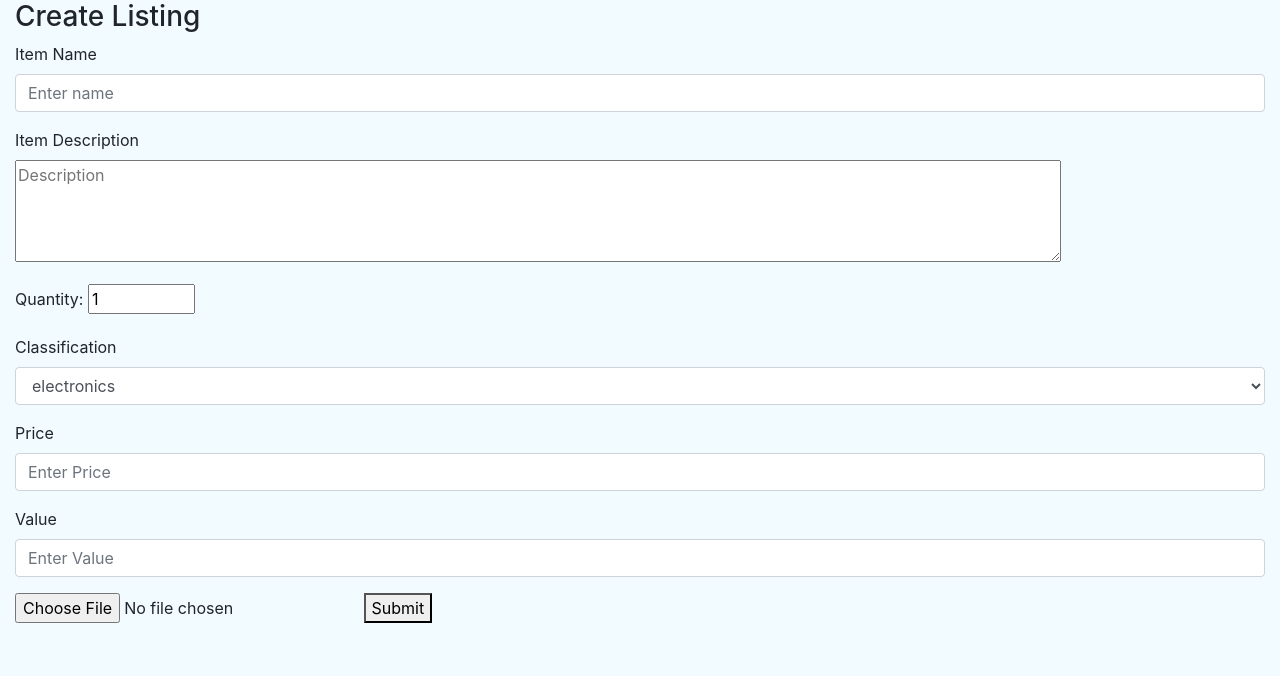
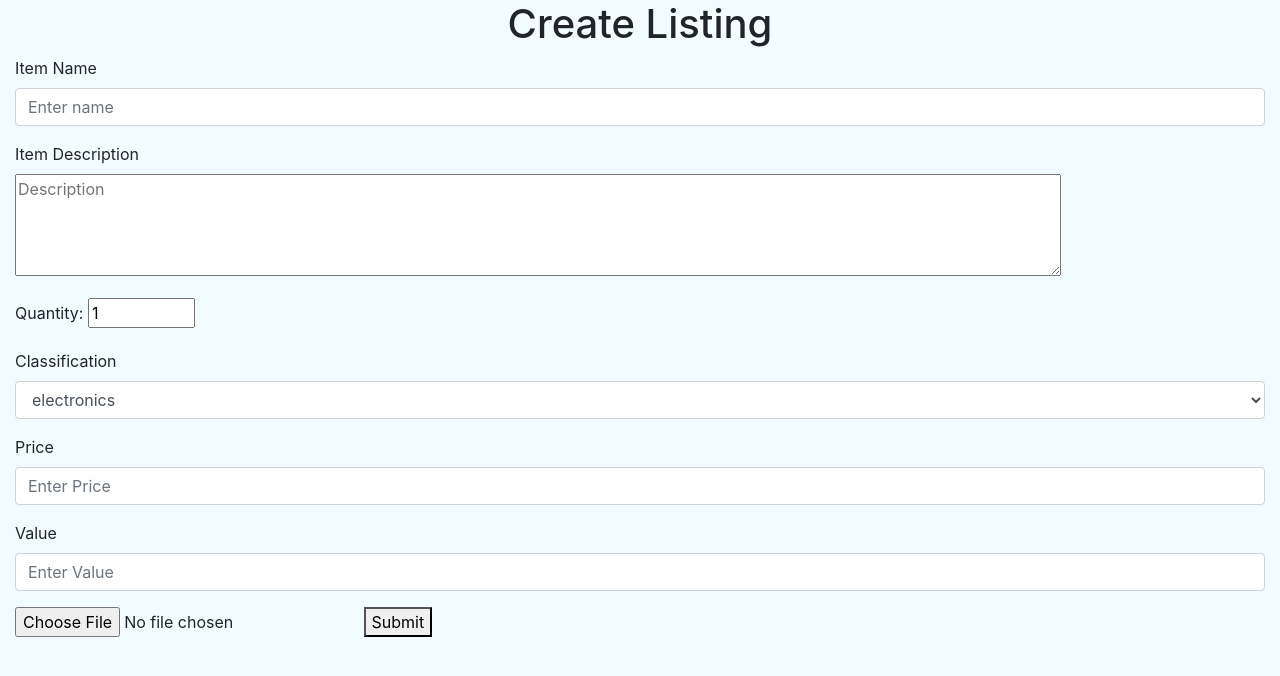
Before and after one commit to joshfigueroa/Rent4Hire, a Flask app: page /create in a window 1280 px wide. Shown: the part 56-732 px from the top of the page. Run offline with Flask 2, Linux system fonts and the light colour scheme; a user stored in the database is signed in; some libraries are stand-ins or nearby versions.

Commit message:
small styling changes

```diff
--- a/website/templates/create_listing.html
+++ b/website/templates/create_listing.html
@@ -1,7 +1,7 @@
 {% extends "base.html" %} {% block title %}Create Listing{% endblock %} {% block
 content %}
 <form method="POST" enctype=multipart/form-data>
-  <h3>Create Listing</h3>
+  <h1 align="center">Create Listing</h1>
 
   <!-- FIELD FOR ITEM NAME -->
   <div class="form-group">
--- a/website/templates/edit_listing.html
+++ b/website/templates/edit_listing.html
@@ -10,7 +10,7 @@
 
     <form method="POST" enctype=multipart/form-data>
 
-      <h3>Edit Listing</h3>
+      <h1 align="center">Edit Listing</h1>
 
       <!-- FIELD FOR ITEM NAME -->
       <div class="form-group">
--- a/website/templates/home.html
+++ b/website/templates/home.html
@@ -64,6 +64,7 @@
       text-shadow: 0 0 2px #ffffff;
       font-weight: bold;
     "
+    align="center"
   >
     Listings
   </h1>
```
